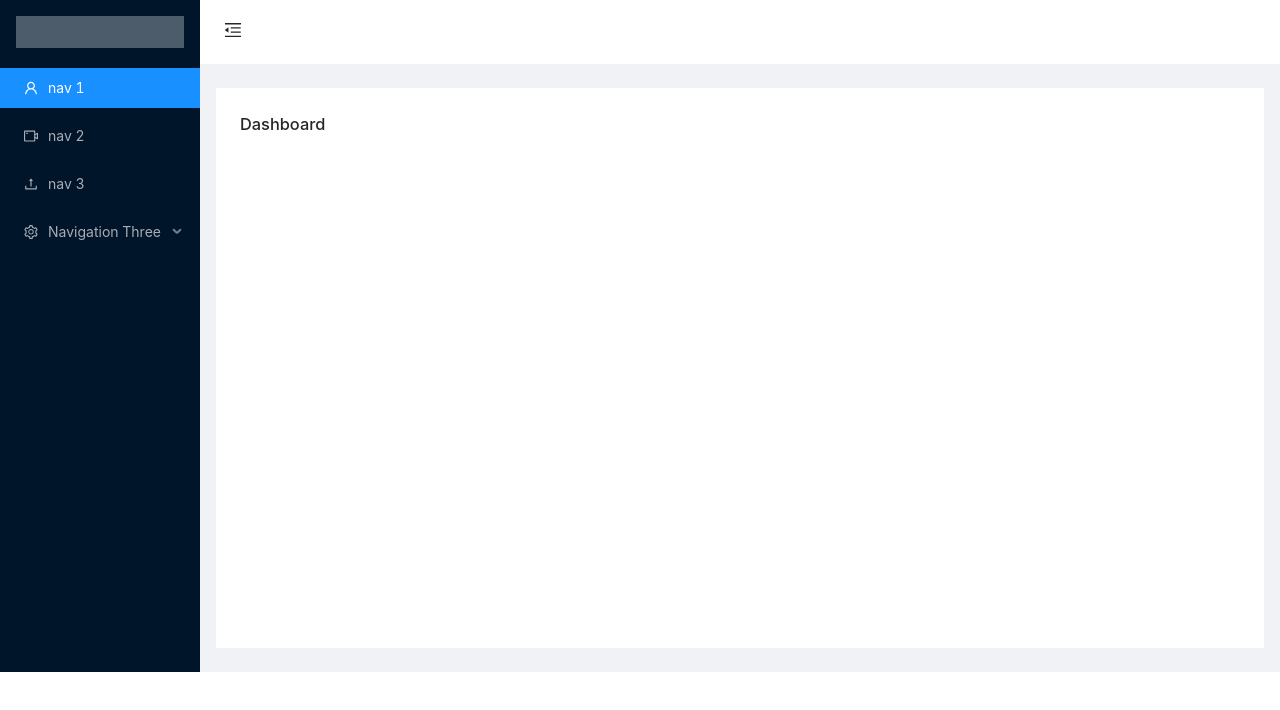
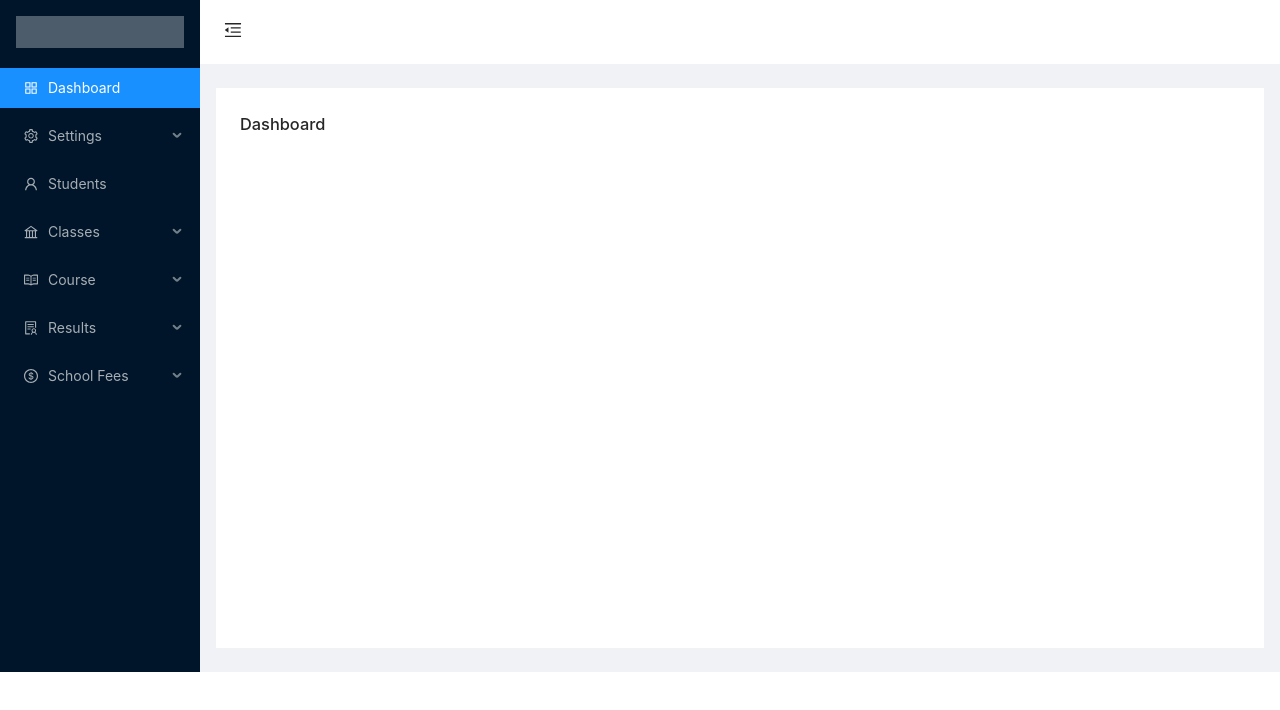
Before and after one commit to MpCodes/mysemaui, a React (Create React App) app: page /#/dashboard in a window 1280 px wide. Shown: the top 710 px of the page. Built offline with nearby package versions, Linux system fonts and the light colour scheme.

Commit message:
submenus in sidebar, error pages

```diff
--- a/src/containers/TheLayout.js
+++ b/src/containers/TheLayout.js
@@ -1,27 +1,22 @@
 import React from 'react';
 import { Layout, Menu } from 'antd';
-import {
-	MenuUnfoldOutlined,
-	MenuFoldOutlined,
-	UserOutlined,
-	VideoCameraOutlined,
-	UploadOutlined,
-	SettingOutlined,
-} from '@ant-design/icons';
+import { MenuUnfoldOutlined, MenuFoldOutlined } from '@ant-design/icons';
 
 import TheContent from './TheContent';
+import { Link } from 'react-router-dom';
+import navigation from './_nav';
 
 const { Header, Sider } = Layout;
 const { SubMenu } = Menu;
 
 class TheLayout extends React.Component {
 	state = {
-		collapsed: false,
+		collapsed: false
 	};
 
 	toggle = () => {
 		this.setState({
-			collapsed: !this.state.collapsed,
+			collapsed: !this.state.collapsed
 		});
 	};
 
@@ -30,26 +25,32 @@ class TheLayout extends React.Component {
 			<Layout>
 				<Sider trigger={null} collapsible collapsed={this.state.collapsed}>
 					<div className='logo' />
-					<Menu theme='dark' mode='inline' defaultSelectedKeys={['1']}>
-						<Menu.Item key='1' icon={<UserOutlined />}>
-							nav 1
-						</Menu.Item>
-						<Menu.Item key='2' icon={<VideoCameraOutlined />}>
-							nav 2
-						</Menu.Item>
-						<Menu.Item key='3' icon={<UploadOutlined />}>
-							nav 3
-						</Menu.Item>
-						<SubMenu
-							key='sub4'
-							icon={<SettingOutlined />}
-							title='Navigation Three'
-						>
-							<Menu.Item key='9'>Option 9</Menu.Item>
-							<Menu.Item key='10'>Option 10</Menu.Item>
-							<Menu.Item key='11'>Option 11</Menu.Item>
-							<Menu.Item key='12'>Option 12</Menu.Item>
-						</SubMenu>
+					<Menu theme='dark' mode='inline' defaultSelectedKeys={['7']}>
+						{navigation.map((navigation) => {
+							if (navigation._tag === 'SubMenu') {
+								return (
+									<SubMenu
+										key={navigation.key}
+										title={navigation.title}
+										icon={navigation.icon}
+									>
+										{navigation._children.map((_children) => {
+											return (
+												<Menu.Item key={_children.key}>
+													<Link to={_children.route}>{_children.title}</Link>
+												</Menu.Item>
+											);
+										})}
+									</SubMenu>
+								);
+							} else {
+								return (
+									<Menu.Item key={navigation.key} icon={navigation.icon}>
+										<Link to={navigation.route}>{navigation.title}</Link>
+									</Menu.Item>
+								);
+							}
+						})}
 					</Menu>
 				</Sider>
 				<Layout className='site-layout'>
@@ -58,7 +59,7 @@ class TheLayout extends React.Component {
 							this.state.collapsed ? MenuUnfoldOutlined : MenuFoldOutlined,
 							{
 								className: 'trigger',
-								onClick: this.toggle,
+								onClick: this.toggle
 							}
 						)}
 					</Header>
--- a/src/containers/_nav.js
+++ b/src/containers/_nav.js
@@ -1,121 +1,139 @@
 /* import React from 'react'; */
+import {
+	SettingOutlined,
+	UserOutlined,
+	AppstoreOutlined,
+	BankOutlined,
+	ReadOutlined,
+	SolutionOutlined,
+	DollarCircleOutlined
+} from '@ant-design/icons';
 
 const _nav = [
 	{
-		_tag: 'CSidebarNavDropdown',
-		name: 'Settings',
+		_tag: 'MenuItem',
+		title: 'Dashboard',
+		route: '/dashboard',
+		icon: <AppstoreOutlined />,
+		key: '7'
+	},
+	{
+		_tag: 'SubMenu',
+		title: 'Settings',
 		route: '/settings',
-		icon: 'cil-settings',
+		icon: <SettingOutlined />,
+		key: '1',
 		_children: [
 			{
-				_tag: 'CSidebarNavItem',
-				name: 'College/Institution Info',
-				to: '/settings/addCollege',
+				title: 'College/Institution Info',
+				route: '/settings/addCollege',
+				key: '1.1'
 			},
 			{
-				_tag: 'CSidebarNavItem',
-				name: 'Users',
-				to: '/settings/allUsers',
+				title: 'Users',
+				route: '/settings/allUsers',
+				key: '1.2'
 			},
 			{
-				_tag: 'CSidebarNavItem',
-				name: 'Departments',
-				to: '/settings/allDepartments',
+				title: 'Departments',
+				route: '/settings/allDepartments',
+				key: '1.3'
 			},
 			{
-				_tag: 'CSidebarNavItem',
-				name: 'Programs',
-				to: '/settings/allPrograms',
+				title: 'Programs',
+				route: '/settings/allPrograms',
+				key: '1.4'
 			},
 			{
-				_tag: 'CSidebarNavItem',
-				name: 'Modules',
-				to: '/settings/allModules',
-			},
-		],
+				title: 'Modules',
+				route: '/settings/allModules',
+				key: '1.5'
+			}
+		]
 	},
 	{
-		_tag: 'CSidebarNavItem',
-		name: 'Students',
-		to: '/students/allStudents',
-		icon: 'cil-user',
+		_tag: 'MenuItem',
+		title: 'Students',
+		route: '/students/allStudents',
+		icon: <UserOutlined />,
+		key: '2'
 	},
 	{
-		_tag: 'CSidebarNavDropdown',
-		name: 'Classes',
+		_tag: 'SubMenu',
+		title: 'Classes',
 		route: '/base',
+		icon: <BankOutlined />,
+		key: '3',
 		_children: [
 			{
-				_tag: 'CSidebarNavItem',
-				name: 'All Classes',
-				to: '/base/breadcrumbs',
+				title: 'All Classes',
+				route: '/base/breadcrumbs',
+				key: '3.1'
 			},
 			{
-				_tag: 'CSidebarNavItem',
-				name: 'Bind Students',
-				to: '/base/cards',
-			},
-		],
+				title: 'Bind Students',
+				route: '/base/cards',
+				key: '3.2'
+			}
+		]
 	},
 	{
-		_tag: 'CSidebarNavDropdown',
-		name: 'Course',
+		_tag: 'SubMenu',
+		title: 'Course',
 		route: '/buttons',
+		icon: <ReadOutlined />,
+		key: '4',
 		_children: [
 			{
-				_tag: 'CSidebarNavItem',
-				name: 'All Courses',
-				to: '/buttons/buttons',
+				title: 'All Courses',
+				route: '/buttons/buttons',
+				key: '4.1'
 			},
 			{
-				_tag: 'CSidebarNavItem',
-				name: 'Bind Courses',
-				to: '/buttons/brand-buttons',
-			},
-		],
+				title: 'Bind Courses',
+				route: '/buttons/brand-buttons',
+				key: '4.2'
+			}
+		]
 	},
 	{
-		_tag: 'CSidebarNavDropdown',
-		name: 'Results',
+		_tag: 'SubMenu',
+		title: 'Results',
 		route: '/icons',
-		icon: 'cil-notes',
+		icon: <SolutionOutlined />,
+		key: '5',
 		_children: [
 			{
-				_tag: 'CSidebarNavItem',
-				name: 'Record Results',
-				to: '/results/allResults',
+				title: 'Record Results',
+				route: '/results/allResults',
+				key: '5.1'
 			},
 			{
-				_tag: 'CSidebarNavItem',
-				name: 'Publish Results',
-				to: '/results/publishedResults',
-			},
-		],
+				title: 'Publish Results',
+				route: '/results/publishedResults',
+				key: '5.2'
+			}
+		]
 	},
 	{
-		_tag: 'CSidebarNavDropdown',
-		name: 'School Fees',
+		_tag: 'SubMenu',
+		title: 'School Fees',
 		route: '/notifications',
+		icon: <DollarCircleOutlined />,
+		key: '6',
 		_children: [
 			{
-				_tag: 'CSidebarNavItem',
-				name: 'Fee Types',
-				to: '/notifications/alerts',
+				title: 'Fee Types',
+				route: '/notifications/alerts',
+				key: '6.1'
 			},
 			{
-				_tag: 'CSidebarNavItem',
-				name: 'Invoices',
-				to: '/notifications/badges',
-			},
-		],
-	},
-	{
-		_tag: 'CSidebarNavDivider',
-	},
-	{
-		_tag: 'CSidebarNavDivider',
-		className: 'm-2',
-	},
+				title: 'Invoices',
+				route: '/notifications/badges',
+				key: '6.2'
+			}
+		]
+	}
 ];
 
 export default _nav;
--- a/src/views/pages/page404/Page404.js
+++ b/src/views/pages/page404/Page404.js
@@ -1,7 +1,20 @@
 import React from 'react';
+import { Result, Button } from 'antd';
+import { Link } from 'react-router-dom';
 
 const Page404 = () => {
-	return <div>Page 404</div>;
+	return (
+		<Result
+			status='404'
+			title='404'
+			subTitle='Sorry, the page you visited does not exist.'
+			extra={
+				<Button type='primary'>
+					<Link to='/'>Back Home</Link>
+				</Button>
+			}
+		/>
+	);
 };
 
 export default Page404;
--- a/src/views/pages/page500/Page500.js
+++ b/src/views/pages/page500/Page500.js
@@ -1,7 +1,20 @@
 import React from 'react';
+import { Result, Button } from 'antd';
+import { Link } from 'react-router-dom';
 
 const Page500 = () => {
-	return <div>Page 500</div>;
+	return (
+		<Result
+			status='500'
+			title='500'
+			subTitle='Sorry, something went wrong.'
+			extra={
+				<Button type='primary'>
+					<Link to='/'>Back Home</Link>
+				</Button>
+			}
+		/>
+	);
 };
 
 export default Page500;
```
